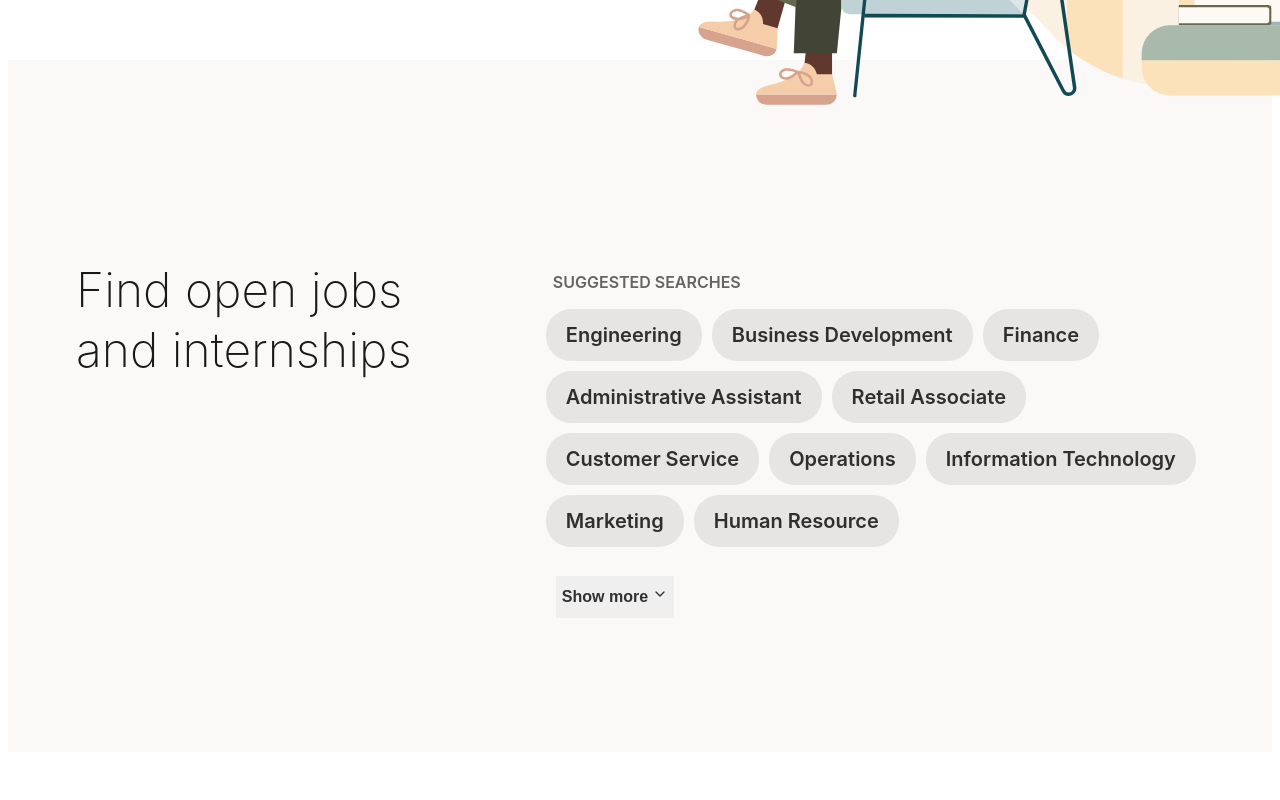
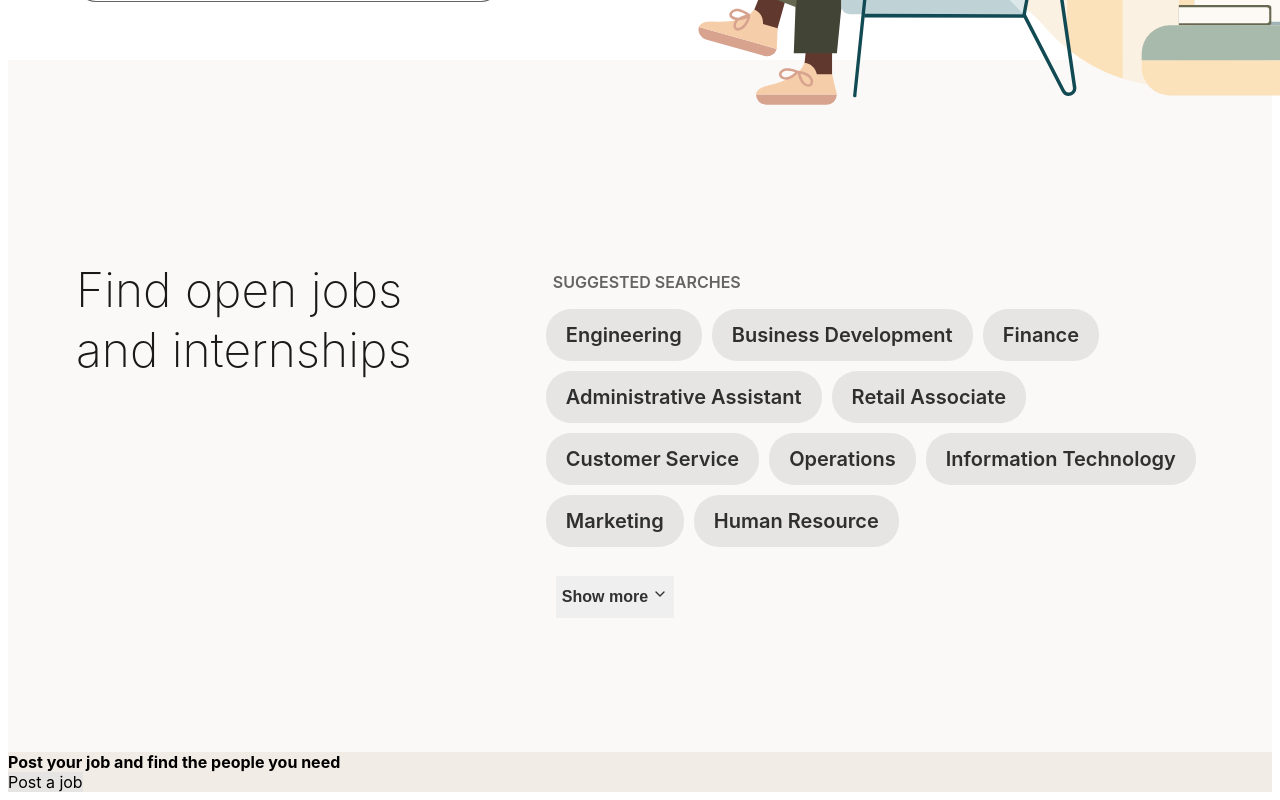
Before and after one commit to haizh/linkedin-clone, a React (Create React App) app: page / in a window 1280 px wide. Shown: the part 556-1356 px from the top of the page. Before the commit the page ends 1316 px from the top, so only its background shows below. Built offline with nearby package versions, Linux system fonts and the light colour scheme.

Commit message:
refactored category

```diff
--- a/src/components/Categories.js
+++ b/src/components/Categories.js
@@ -5,12 +5,13 @@ import { FiChevronDown, FiChevronUp } from "react-icons/fi";
 function Categories() {
   const [show, setShow] = useState(true);
   return (
+    <>
       <Container>
         <Section>
           <h2>Find open jobs and internships</h2>
           <Div>
             <p className="box-title">SUGGESTED SEARCHES</p>
-          <Links>
+            <List>
               <a className="category-link" href="">
                 Engineering
               </a>
@@ -77,7 +78,6 @@ function Categories() {
                 className={`toggle-btn ${!show && "btn-shift"}`}
                 onClick={() => setShow(!show)}
               >
-              {/* {show ? "Show more" : "Show less"} */}
                 {show ? (
                   <p>
                     Show more <FiChevronDown />
@@ -88,10 +88,19 @@ function Categories() {
                   </p>
                 )}
               </button>
-          </Links>
+            </List>
           </Div>
         </Section>
       </Container>
+      <Container primary>
+        <div className="job-post">
+          <h2 className="post-text">
+            Post your job and find the people you need
+          </h2>
+          <Post>Post a job</Post>
+        </div>
+      </Container>
+    </>
   );
 }
 
@@ -99,7 +108,8 @@ const Container = styled.div`
   padding: 0;
   width: 100%;
   height: auto;
-  background-color: #faf9f7;
+  /* background-color: #faf9f7; */
+  background-color: ${(props) => (props.primary ? "#F1ECE5" : "#faf9f7")};
 `;
 
 const Section = styled.section`
@@ -108,7 +118,7 @@ const Section = styled.section`
   margin: 0 auto;
   display: flex;
   flex-wrap: wrap;
-  padding: 200px 0;
+  padding: ${(props) => (props.primary ? "50px 0" : "200px 0px")};
 
   h2 {
     font-size: 48px;
@@ -133,7 +143,7 @@ const Div = styled.div`
   }
 `;
 
-const Links = styled.div`
+const List = styled.div`
   display: flex;
   flex-wrap: wrap;
   align-content: flex-start;
@@ -176,4 +186,9 @@ const Links = styled.div`
     text-decoration: underline;
   }
 `;
+
+const Post = styled.a`
+  background-color: #e6e5e4;
+  padding-bottom: 0px !important;
+`;
 export default Categories;
--- a/src/components/Form.js
+++ b/src/components/Form.js
@@ -88,6 +88,7 @@ const FormInput = styled.div`
     text-decoration: none;
     color: gray;
     margin: 20px 0;
+    border: 2px solid red;
   }
 
   a:hover {
--- a/src/components/Login.js
+++ b/src/components/Login.js
@@ -8,7 +8,7 @@ function Login() {
     <>
       <Container>
         <Nav>
-          <a href="/">
+          <a className="logo" href="/">
             <img src="/images/login-logo.svg" alt="linkedin" />
           </a>
           <div>
@@ -42,7 +42,7 @@ const Nav = styled.nav`
   justify-content: space-between;
   flex-wrap: nowrap;
 
-  & > a {
+  .logo {
     width: 135px;
     height: 34px;
     @media (max-width: 768px) {
```
Lines whose indentation alone changed are shown as unchanged.
